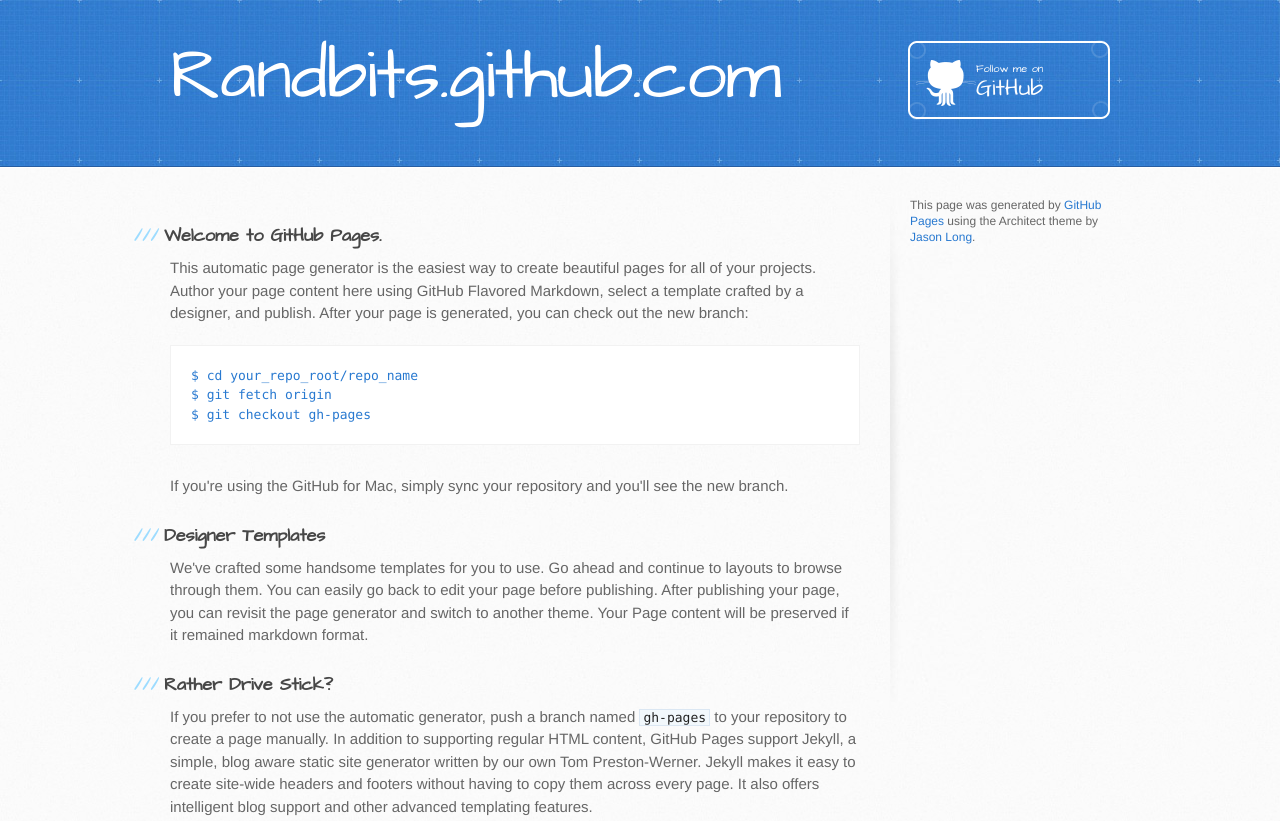
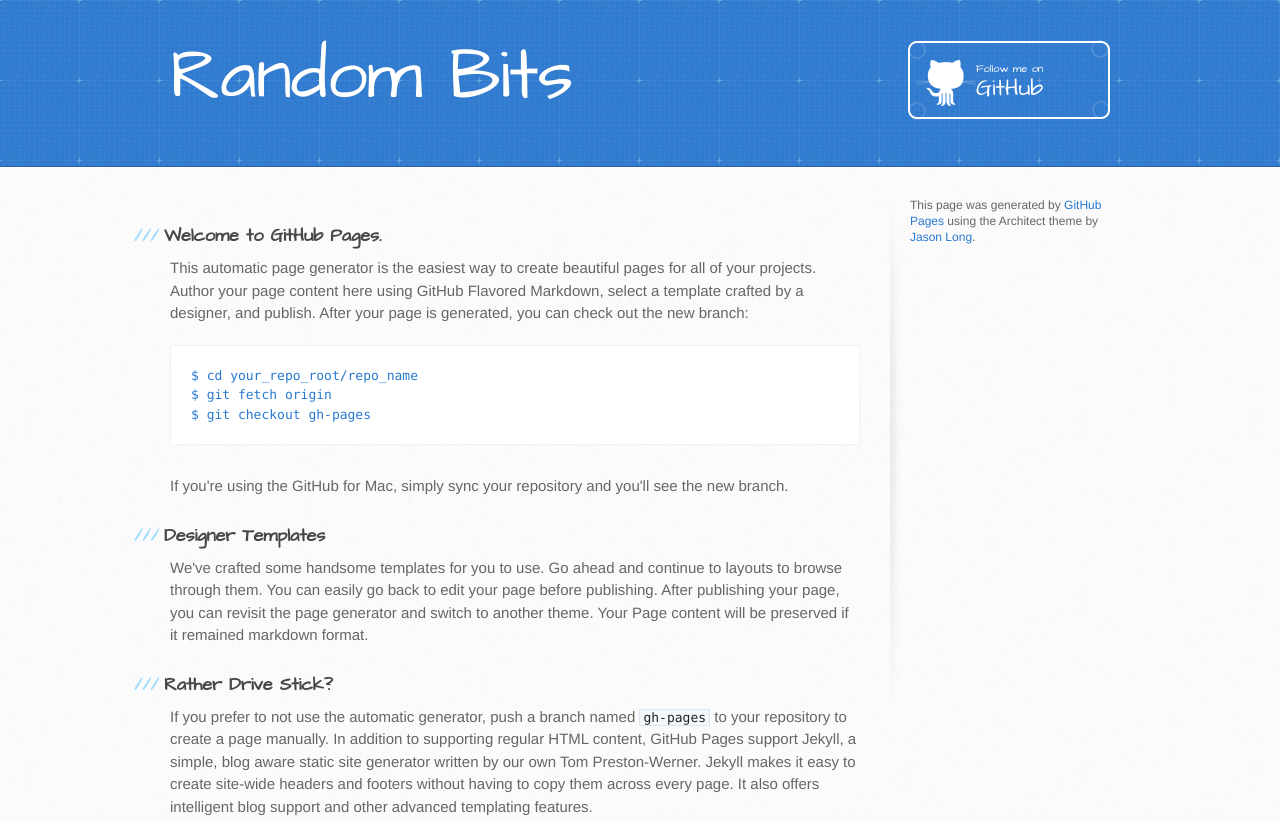
Before and after one commit to randbits/randbits.github.com, a plain HTML site: page index.html in a window 1280 px wide. Shown: the top 821 px of the page. Drawn offline with Linux system fonts and the light colour scheme.

Commit message:
index.html: change page title and header

```diff
--- a/index.html
+++ b/index.html
@@ -13,13 +13,13 @@
     <script src="//html5shiv.googlecode.com/svn/trunk/html5.js"></script>
     <![endif]-->
 
-    <title>Randbits.github.com by randbits</title>
+    <title>Randbits</title>
   </head>
 
   <body>
     <header>
       <div class="inner">
-        <h1>Randbits.github.com</h1>
+        <h1>Random Bits</h1>
         <h2></h2>
         <a href="https://github.com/randbits" class="button"><small>Follow me on</small>GitHub</a>
       </div>
```
